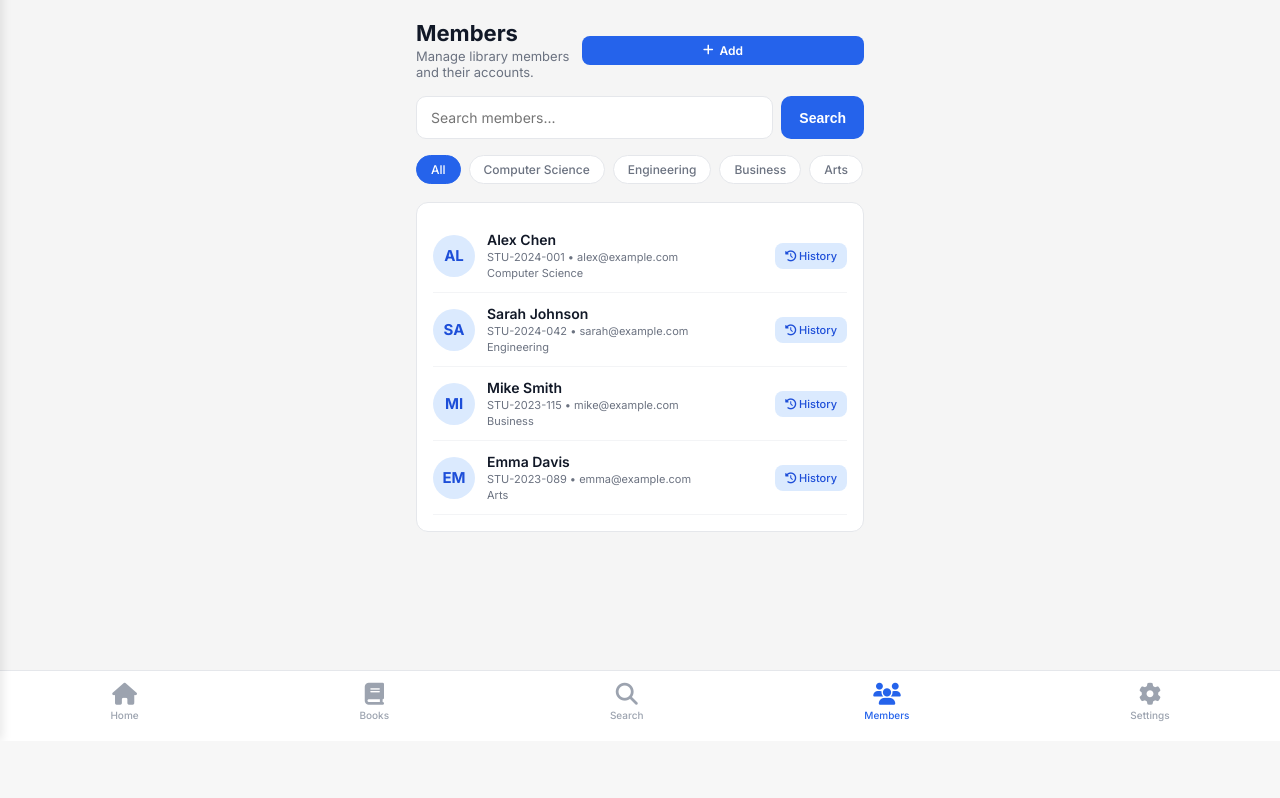
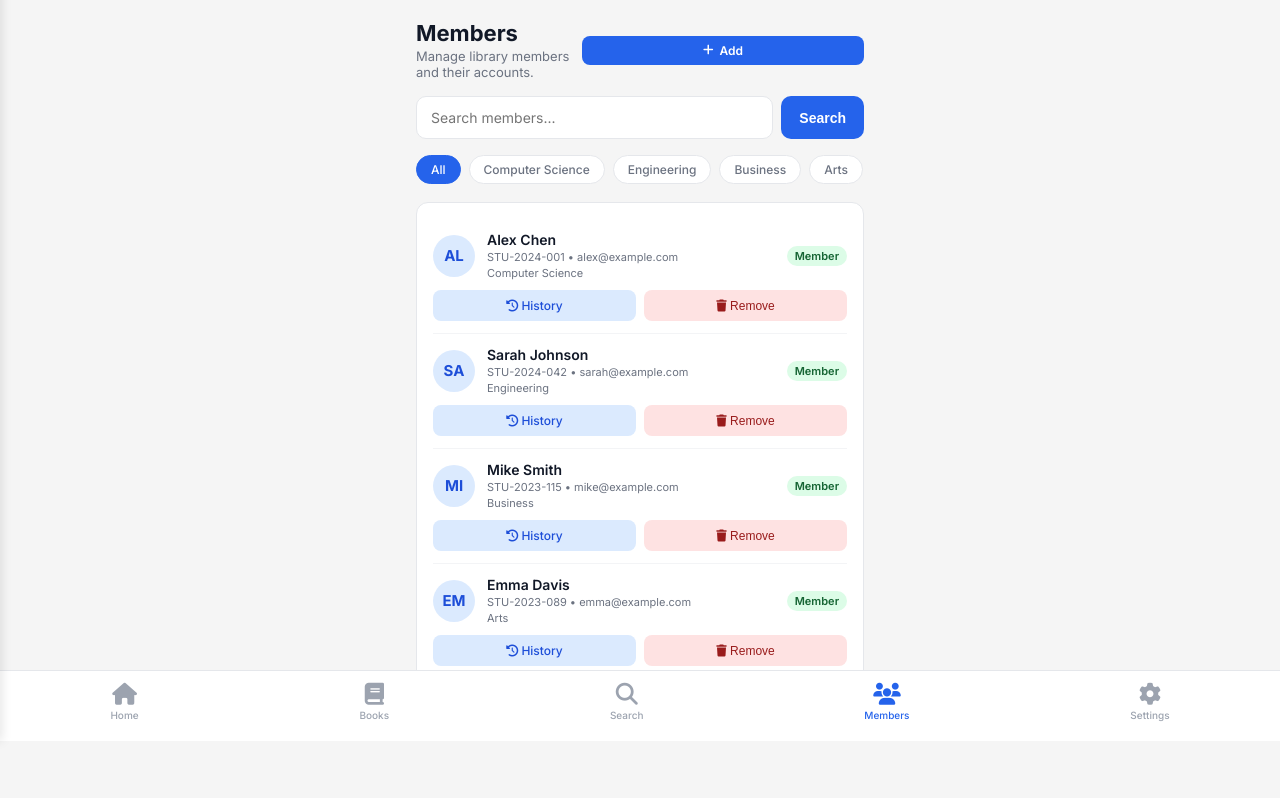
Before and after one commit to ramakrishna213/smartlib, a Flask app: page /members in a window 1280 px wide. Shown: the part 59-857 px from the top of the page. Before the commit the page ends 780 px from the top, so only its background shows below. Run offline with Flask 3, Linux system fonts and the light colour scheme; a user stored in the database is signed in.

Commit message:
Add remove member button for admin

```diff
--- a/app.py
+++ b/app.py
@@ -1,6 +1,10 @@
 import os
 from dotenv import load_dotenv
 load_dotenv()
+
+# Force load GEMINI key into app config
+GEMINI_API_KEY = os.environ.get('GEMINI_API_KEY', '')
+print(f"Startup: GEMINI_API_KEY loaded: {bool(GEMINI_API_KEY)}")
 
 from flask import Flask
 from flask_sqlalchemy import SQLAlchemy
--- a/routes.py
+++ b/routes.py
@@ -858,6 +858,55 @@ def add_member():
         flash('Member added successfully!', 'success')
         return redirect(url_for('main.members'))
     return render_template('add_member.html')
+@main.route('/members/<int:member_id>/delete', methods=['POST'])
+@login_required
+@admin_required
+def delete_member(member_id):
+    session = db().session
+    member  = session.get(m().User, member_id)
+
+    if not member:
+        flash('Member not found.', 'danger')
+        return redirect(url_for('main.members'))
+
+    if member.role == 'admin':
+        flash('Cannot delete admin accounts.', 'danger')
+        return redirect(url_for('main.members'))
+
+    # Delete related records first
+    from sqlalchemy import select
+
+    # Get all issued books for this member
+    issued = session.execute(
+        select(m().IssuedBook).where(m().IssuedBook.user_id == member_id)
+    ).scalars().all()
+
+    # Delete fines related to issued books
+    for issue in issued:
+        if issue.fine:
+            session.delete(issue.fine)
+        session.delete(issue)
+
+    # Delete notifications
+    notifs = session.execute(
+        select(m().Notification).where(m().Notification.user_id == member_id)
+    ).scalars().all()
+    for notif in notifs:
+        session.delete(notif)
+
+    # Delete fines directly linked to user
+    fines = session.execute(
+        select(m().Fine).where(m().Fine.user_id == member_id)
+    ).scalars().all()
+    for fine in fines:
+        session.delete(fine)
+
+    name = member.name
+    session.delete(member)
+    session.commit()
+
+    flash(f'Member "{name}" removed successfully!', 'success')
+    return redirect(url_for('main.members'))
 
 
 # ─── Fines ─────────────────────────────────────────
--- a/templates/book_detail.html
+++ b/templates/book_detail.html
@@ -375,7 +375,7 @@
       </div>
 
       <div style="font-size:11px;color:#6b7280">
-        Powered by Gemini AI
+       Powered by Groq AI
       </div>
 
     </div>
--- a/templates/members.html
+++ b/templates/members.html
@@ -36,10 +36,12 @@
     <div class="card">
       {% if members %}
         {% for member in members %}
-        <div style="display:flex;align-items:center;gap:12px;
-                    padding:12px 0;border-bottom:1px solid #f3f4f6">
+        <div style="padding:12px 0;border-bottom:1px solid #f3f4f6">
+
+          <!-- Member Info -->
+          <div style="display:flex;align-items:center;gap:12px">
             <div class="member-avatar"
-               style="background:#dbeafe;color:#1d4ed8">
+                 style="background:#dbeafe;color:#1d4ed8;flex-shrink:0">
               {{ member.name[:2].upper() }}
             </div>
             <div style="flex:1">
@@ -47,14 +49,36 @@
               <div class="member-meta">{{ member.student_id }} • {{ member.email }}</div>
               <div class="member-meta">{{ member.department }}</div>
             </div>
+            <!-- Role Badge -->
+            <span class="badge {% if member.role == 'librarian' %}badge-blue{% else %}badge-green{% endif %}">
+              {{ member.role|capitalize }}
+            </span>
+          </div>
+
+          <!-- Action Buttons -->
+          <div style="display:flex;gap:8px;margin-top:10px">
+
             {% if current_user.role == 'admin' %}
+            <!-- History Button -->
             <a href="{{ url_for('main.member_history', member_id=member.id) }}"
-             style="font-size:11px;padding:6px 10px;background:#dbeafe;
+               style="flex:1;font-size:12px;padding:8px;background:#dbeafe;
                       color:#1d4ed8;border-radius:8px;text-decoration:none;
-                    font-weight:500;white-space:nowrap">
+                      font-weight:500;text-align:center">
               <i class="fa-solid fa-clock-rotate-left"></i> History
             </a>
+
+            <!-- Remove Button (not for admin accounts) -->
+            {% if member.role != 'admin' %}
+            <button onclick="confirmDelete('{{ member.name }}', {{ member.id }})"
+                    style="flex:1;font-size:12px;padding:8px;background:#fee2e2;
+                           color:#991b1b;border-radius:8px;border:none;
+                           font-weight:500;cursor:pointer">
+              <i class="fa-solid fa-trash"></i> Remove
+            </button>
             {% endif %}
+            {% endif %}
+
+          </div>
         </div>
         {% endfor %}
       {% else %}
@@ -65,4 +89,64 @@
     </div>
   </div>
 </div>
+
+<!-- Delete Confirmation Modal -->
+<div id="delete-modal"
+     style="display:none;position:fixed;top:0;left:0;right:0;bottom:0;
+            background:rgba(0,0,0,0.5);z-index:500;
+            align-items:center;justify-content:center">
+  <div style="background:#fff;border-radius:16px;padding:24px;
+              margin:20px;max-width:380px;width:100%">
+    <div style="text-align:center;margin-bottom:16px">
+      <div style="width:56px;height:56px;background:#fee2e2;border-radius:50%;
+                  display:flex;align-items:center;justify-content:center;
+                  margin:0 auto 12px;font-size:24px;color:#ef4444">
+        <i class="fa-solid fa-trash"></i>
+      </div>
+      <div style="font-size:18px;font-weight:700;color:#111827">
+        Remove Member?
+      </div>
+      <div style="font-size:13px;color:#6b7280;margin-top:6px">
+        Are you sure you want to remove
+        <strong id="member-name-display"></strong>?
+        This will delete all their borrowing history and fines.
+      </div>
+    </div>
+
+    <div style="display:flex;gap:10px">
+      <button onclick="closeModal()"
+              style="flex:1;padding:12px;border-radius:10px;border:1.5px solid #e5e7eb;
+                     background:#fff;font-size:14px;font-weight:600;cursor:pointer;
+                     color:#374151">
+        Cancel
+      </button>
+      <form id="delete-form" method="POST" style="flex:1">
+        <button type="submit"
+                style="width:100%;padding:12px;border-radius:10px;border:none;
+                       background:#ef4444;color:#fff;font-size:14px;
+                       font-weight:600;cursor:pointer">
+          <i class="fa-solid fa-trash"></i> Remove
+        </button>
+      </form>
+    </div>
+  </div>
+</div>
+
+<script>
+  function confirmDelete(name, memberId) {
+    document.getElementById('member-name-display').textContent = name;
+    document.getElementById('delete-form').action = `/members/${memberId}/delete`;
+    document.getElementById('delete-modal').style.display = 'flex';
+  }
+
+  function closeModal() {
+    document.getElementById('delete-modal').style.display = 'none';
+  }
+
+  // Close modal when clicking outside
+  document.getElementById('delete-modal').addEventListener('click', function(e) {
+    if (e.target === this) closeModal();
+  });
+</script>
+
 {% endblock %}
```
Lines whose indentation alone changed are shown as unchanged.
